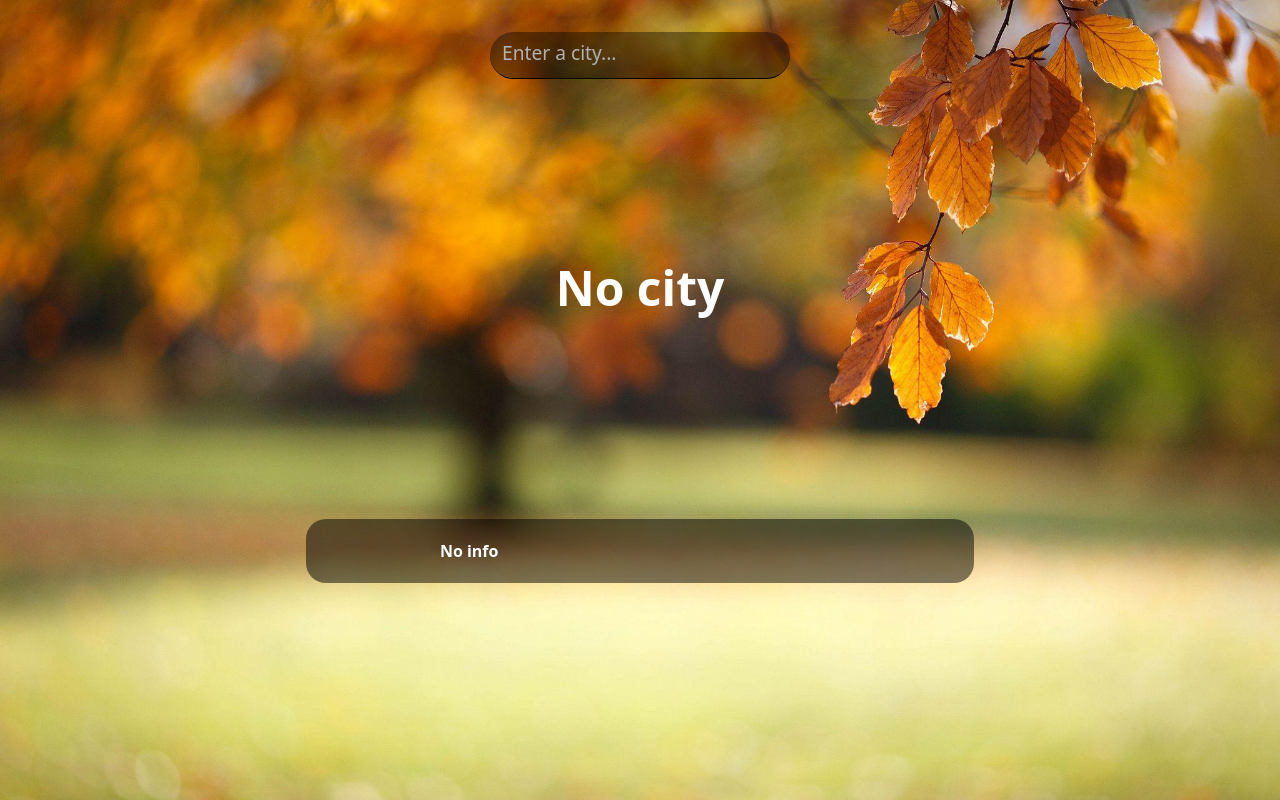
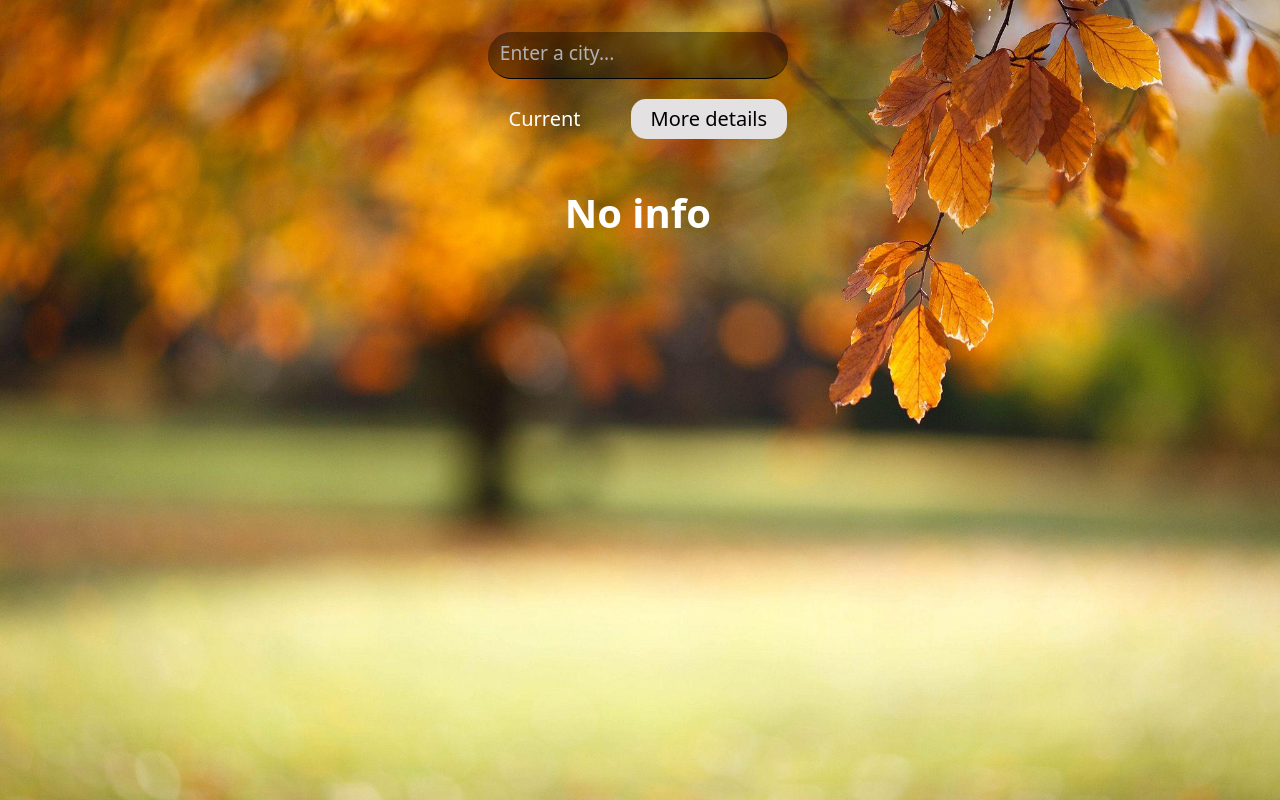
Before and after one commit to AnLuk13/Weather-app, a React (Create React App) app: page /details in a window 1280 px wide. Built offline with nearby package versions, Linux system fonts and the light colour scheme.

Commit message:
Ver3.0 Add routing logic, download buttons, additional styles

```diff
--- a/package.json
+++ b/package.json
@@ -11,6 +11,7 @@
     "react": "^18.2.0",
     "react-bootstrap": "^2.8.0",
     "react-dom": "^18.2.0",
+    "react-router-dom": "^6.16.0",
     "react-scripts": "5.0.1",
     "web-vitals": "^2.1.4"
   },
--- a/src/App.js
+++ b/src/App.js
@@ -1,10 +1,50 @@
+import { useState } from "react";
 import "./App.css";
 import Content from "./components/Content";
+import Details from "./components/Details";
+import Error from "./components/Error";
+import RouterLayout from "./components/RouterLayout";
+import {
+  Route,
+  RouterProvider,
+  createBrowserRouter,
+  createRoutesFromElements,
+} from "react-router-dom";
+import "bootstrap/dist/css/bootstrap.min.css";
 
 function App() {
+  const [data, setData] = useState({});
+  const [location, setLocation] = useState("");
+
+  const handleRouteData = (data) => {
+    setData(data);
+  };
+
+  const handleLocation = (location) => {
+    setLocation(location);
+  };
+
+  const router = createBrowserRouter(
+    createRoutesFromElements(
+      <Route
+        path="/"
+        element={<RouterLayout handleLocation={handleLocation} />}
+      >
+        <Route
+          path="/"
+          element={
+            <Content handleRouteData={handleRouteData} locationGet={location} />
+          }
+        />
+        <Route path="/details" element={<Details data={data} />} />
+        <Route path="*" element={<Error />} />
+      </Route>
+    )
+  );
+
   return (
     <div className="App">
-      <Content></Content>
+      <RouterProvider router={router}></RouterProvider>;
     </div>
   );
 }
--- a/src/components/Content.css
+++ b/src/components/Content.css
@@ -1,35 +1,8 @@
-.search-box {
-  display: flex;
-  justify-content: center;
-}
-
-.search {
-  padding: 7px 12px 10px;
-  margin-bottom: 15px;
-  width: 300px;
-  background-color: rgba(0, 0, 0, 0.4);
-  color: white;
-  font-size: 1.2rem;
-  border: none;
-  border-bottom: 1px solid black;
-  border-radius: 25px;
-}
-
-.search:focus {
-  outline: 1px solid black;
-}
-
-.search::placeholder {
-  color: rgb(177, 177, 177);
-}
-
-.main-container {
+.wheather-container {
   display: flex;
   flex-direction: column;
-  justify-content: space-between;
-  width: 100%;
-  max-width: 700px;
-  padding: 2rem 1rem;
+  justify-content: space-around;
+  min-height: 80%;
 }
 
 .top {
@@ -75,30 +48,17 @@
   font-size: 1.3rem;
 }
 
-.bold {
-  font-weight: 600;
+.download-box {
+  width: 100%;
+  display: flex;
+  justify-content: center;
 }
 
-p {
-  margin: 0 !important;
+.donwload-button {
+  width: 50%;
+  border-radius: 20px;
+  padding: 15px;
+  font-size: 1rem;
+  font-weight: 500;
+  background-color: rgba(255, 170, 0, 0.8);
 }
-
-.cards {
-  display: flex;
-  flex-direction: column;
-  gap: 20px;
-}
-
-.card {
-  padding: 25px 5px;
-  background-color: rgba(255, 255, 255, 0.9) !important;
-  margin: 5px 0 5px;
-  font-size: 1.2rem;
-  font-weight: 500;
-}
-
-.group {
-  padding: 5px;
-  border-radius: 15px;
-  background-color: rgba(0, 0, 0, 0.5);
-}
--- a/src/components/Content.jsx
+++ b/src/components/Content.jsx
@@ -1,51 +1,49 @@
-import { useState } from "react";
+import React from "react";
+import axios from "axios";
+import { useState, useEffect } from "react";
 import "./Content.css";
-import "bootstrap/dist/css/bootstrap.min.css";
-import axios from "axios";
-import React from "react";
 
-function Content() {
+function Content({ handleRouteData, locationGet }) {
   const [data, setData] = useState({});
-  const [location, setLocation] = useState("");
+  // const [location, setLocation] = useState("");
 
-  const url = `https://api.openweathermap.org/data/2.5/forecast?q=${location}&appid=005566f5427f4734936217300aca5730`;
+  const url = `https://api.openweathermap.org/data/2.5/forecast?q=${locationGet}&appid=d9376f1d378c8c6becba5b2b6b855b57`;
 
-  const searchLocation = (event) => {
-    if (event.key === "Enter") {
+  useEffect(() => {
+    if (locationGet !== "") {
       axios.get(url).then((response) => {
         setData(response.data);
-        console.log(data);
+        handleRouteData(response.data);
       });
+    }
+  }, [locationGet]);
+
+  const generateTextContent = () => {
+    if (data.city && data.list) {
+      const textContent = `Location: ${data.city.name}, ${data.city.country}\nTemperature: ${data.list[0].main.temp}°F for ${data.list[0].dt_txt}`;
+      return textContent;
+    }
+    return "";
+  };
+
+  const handleDownload = () => {
+    const textContent = generateTextContent();
+    if (textContent) {
+      const blob = new Blob([textContent], { type: "text/plain" });
+      const url = URL.createObjectURL(blob);
+      const a = document.createElement("a");
+      a.href = url;
+      a.download = "current-weather.txt";
+      a.click();
+      URL.revokeObjectURL(url);
     }
   };
 
   return (
-    <div className="main-container">
-      <div className="search-box">
-        <input
-          className="search"
-          value={location}
-          onChange={(event) => setLocation(event.target.value)}
-          placeholder="Enter a city..."
-          type="text"
-          onKeyDown={searchLocation}
-        />
-      </div>
+    <div className="wheather-container">
       <div className="top">
         <div className="location">
-          {data.city ? (
-            data.city.name
-          ) : (
-            <h1
-              style={{
-                textAlign: "center",
-                fontWeight: "700",
-                fontSize: "3rem",
-              }}
-            >
-              No city
-            </h1>
-          )}
+          {data.city ? data.city.name : <h1>No city</h1>}
         </div>
         <div className="city">{data.city ? data.city.country : null}</div>
         <div className="temp">
@@ -76,53 +74,12 @@ function Content() {
           <p>{data.list ? "Wind" : null}</p>
         </div>
       </div>
-      <div className="cards">
-        {data.list
-          ? (() => {
-              const groupedData = {};
-
-              data.list.forEach((dataItem) => {
-                const dateTime = dataItem.dt_txt.split(" ");
-                const date = dateTime[0].split("-");
-                const itemDate = new Date(date[0], date[1] - 1, date[2]);
-                const currentDate = new Date();
-                const dayDiff = Math.floor(
-                  (itemDate - currentDate) / (1000 * 60 * 60 * 24)
-                );
-
-                if (!groupedData[dayDiff]) {
-                  groupedData[dayDiff] = [];
-                }
-
-                groupedData[dayDiff].push(
-                  <div className="card">
-                    {`For ${dateTime[0]}, time: ${dateTime[1]} the estimated temperature is - ${dataItem.main.temp}°F`}
-                  </div>
-                );
-              });
-
-              const sortedKeys = Object.keys(groupedData).sort((a, b) => {
-                if (a === "-1") return -1;
-                if (b === "-1") return 1;
-                return a - b;
-              });
-
-              return sortedKeys.map((dayDiff) => (
-                <div className="group">
-                  <h2>
-                    {dayDiff === "-1"
-                      ? "Current"
-                      : dayDiff === "0"
-                      ? "Tomorrow"
-                      : dayDiff === "1"
-                      ? "In two days"
-                      : `+${dayDiff} days`}
-                  </h2>
-                  {groupedData[dayDiff]}
-                </div>
-              ));
-            })()
-          : null}
+      <div className="download-box">
+        {data.list ? (
+          <button className="donwload-button" onClick={handleDownload}>
+            Download Weather
+          </button>
+        ) : null}
       </div>
     </div>
   );
--- /dev/null
+++ b/src/components/Details.css
@@ -0,0 +1,35 @@
+.cards {
+  display: flex;
+  flex-direction: column;
+  gap: 20px;
+  margin-bottom: 20px;
+}
+
+.card {
+  padding: 25px 5px;
+  background-color: rgba(255, 255, 255, 0.9) !important;
+  margin: 5px 0 5px;
+  font-size: 1.2rem;
+  font-weight: 500;
+}
+
+.group {
+  padding: 5px;
+  border-radius: 15px;
+  background-color: rgba(0, 0, 0, 0.5);
+}
+
+.download-box {
+  width: 100%;
+  display: flex;
+  justify-content: center;
+}
+
+.donwload-button {
+  width: 50%;
+  border-radius: 20px;
+  padding: 15px;
+  font-size: 1rem;
+  font-weight: 500;
+  background-color: rgba(255, 170, 0, 0.8);
+}
--- /dev/null
+++ b/src/components/Details.jsx
@@ -0,0 +1,93 @@
+import "./Details.css";
+
+function Details({ data }) {
+  const generateTextContent = () => {
+    if (data.city && data.list) {
+      const temperatureData = data.list.map((dataItem) => {
+        const dateTime = dataItem.dt_txt.split(" ");
+        return `Date: ${dateTime[0]}, Time: ${dateTime[1]}, Temperature: ${dataItem.main.temp}°F`;
+      });
+      return temperatureData.join("\n");
+    }
+    return "";
+  };
+
+  const handleDownload = () => {
+    const textContent = generateTextContent();
+    if (textContent) {
+      const blob = new Blob([textContent], { type: "text/plain" });
+      const url = URL.createObjectURL(blob);
+      const a = document.createElement("a");
+      a.href = url;
+      a.download = "upcoming-weather.txt";
+      a.click();
+      URL.revokeObjectURL(url);
+    }
+  };
+
+  return (
+    <>
+      {data.list ? (
+        <div className="cards">
+          {data.list
+            ? (() => {
+                const groupedData = {};
+
+                data.list.forEach((dataItem) => {
+                  const dateTime = dataItem.dt_txt.split(" ");
+                  const date = dateTime[0].split("-");
+                  const itemDate = new Date(date[0], date[1] - 1, date[2]);
+                  const currentDate = new Date();
+                  const dayDiff = Math.floor(
+                    (itemDate - currentDate) / (1000 * 60 * 60 * 24)
+                  );
+
+                  if (!groupedData[dayDiff]) {
+                    groupedData[dayDiff] = [];
+                  }
+
+                  groupedData[dayDiff].push(
+                    <div className="card">
+                      {`For ${dateTime[0]}, time: ${dateTime[1]} the estimated temperature is - ${dataItem.main.temp}°F`}
+                    </div>
+                  );
+                });
+
+                const sortedKeys = Object.keys(groupedData).sort((a, b) => {
+                  if (a === "-1") return -1;
+                  if (b === "-1") return 1;
+                  return a - b;
+                });
+
+                return sortedKeys.map((dayDiff) => (
+                  <div className="group">
+                    <h2>
+                      {dayDiff === "-1"
+                        ? "Current"
+                        : dayDiff === "0"
+                        ? "Tomorrow"
+                        : dayDiff === "1"
+                        ? "In two days"
+                        : `+${dayDiff} days`}
+                    </h2>
+                    {groupedData[dayDiff]}
+                  </div>
+                ));
+              })()
+            : null}
+        </div>
+      ) : (
+        <h1 className="bold">No info</h1>
+      )}
+      <div className="download-box">
+        {data.list ? (
+          <button className="donwload-button" onClick={handleDownload}>
+            Download Weather
+          </button>
+        ) : null}
+      </div>
+    </>
+  );
+}
+
+export default Details;
--- /dev/null
+++ b/src/components/Error.jsx
@@ -0,0 +1,5 @@
+function Error() {
+  return <div style={{ color: "red", fontSize: "8rem" }}>404 Not found!</div>;
+}
+
+export default Error;
--- /dev/null
+++ b/src/components/RouterLayout.css
@@ -0,0 +1,69 @@
+.search-box {
+  display: flex;
+  justify-content: center;
+}
+
+.search {
+  padding: 7px 12px 10px;
+  margin-bottom: 20px;
+  width: 300px;
+  background-color: rgba(0, 0, 0, 0.4);
+  color: white;
+  font-size: 1.2rem;
+  border: none;
+  border-bottom: 1px solid black;
+  border-radius: 25px;
+}
+
+.search:focus {
+  outline: 1px solid black;
+}
+
+.search::placeholder {
+  color: rgb(177, 177, 177);
+}
+
+.main-container {
+  display: flex;
+  flex-direction: column;
+  /* justify-content: space-between; */
+  width: 100%;
+  max-width: 700px;
+  min-height: 600px;
+  padding: 2rem 1rem;
+}
+
+.bold {
+  font-weight: 600;
+}
+
+p {
+  margin: 0 !important;
+}
+
+h1 {
+  text-align: center;
+  font-weight: 700;
+  font-size: 3rem;
+}
+
+.nav-bar {
+  display: flex;
+  justify-content: center;
+  font-size: 20px;
+  gap: 30px;
+  margin-bottom: 50px;
+}
+
+.link {
+  padding: 5px 20px;
+  text-decoration: none;
+  color: white;
+  font-weight: 500;
+}
+
+.active {
+  background-color: rgb(227, 225, 225);
+  border-radius: 15px;
+  color: black;
+}
--- /dev/null
+++ b/src/components/RouterLayout.jsx
@@ -0,0 +1,40 @@
+import { NavLink, Outlet } from "react-router-dom";
+import { useState } from "react";
+import "./RouterLayout.css";
+
+function RouterLayout({ handleLocation }) {
+  const [location, setLocation] = useState("");
+
+  const searchPrimaryLocation = (event) => {
+    if (event.key === "Enter") {
+      handleLocation(location);
+    }
+  };
+
+  return (
+    <div className="main-container">
+      <div className="search-box">
+        <input
+          className="search"
+          value={location}
+          onChange={(event) => setLocation(event.target.value)}
+          placeholder="Enter a city..."
+          type="text"
+          onKeyDown={searchPrimaryLocation}
+        />
+      </div>
+      <div className="nav-bar">
+        <NavLink className="link" to="/">
+          Current
+        </NavLink>
+        <NavLink className="link" to="details">
+          More details
+        </NavLink>
+      </div>
+
+      <Outlet></Outlet>
+    </div>
+  );
+}
+
+export default RouterLayout;
```
Also changed, not shown: 1 other file (tests, documents, lock files or other folders).
